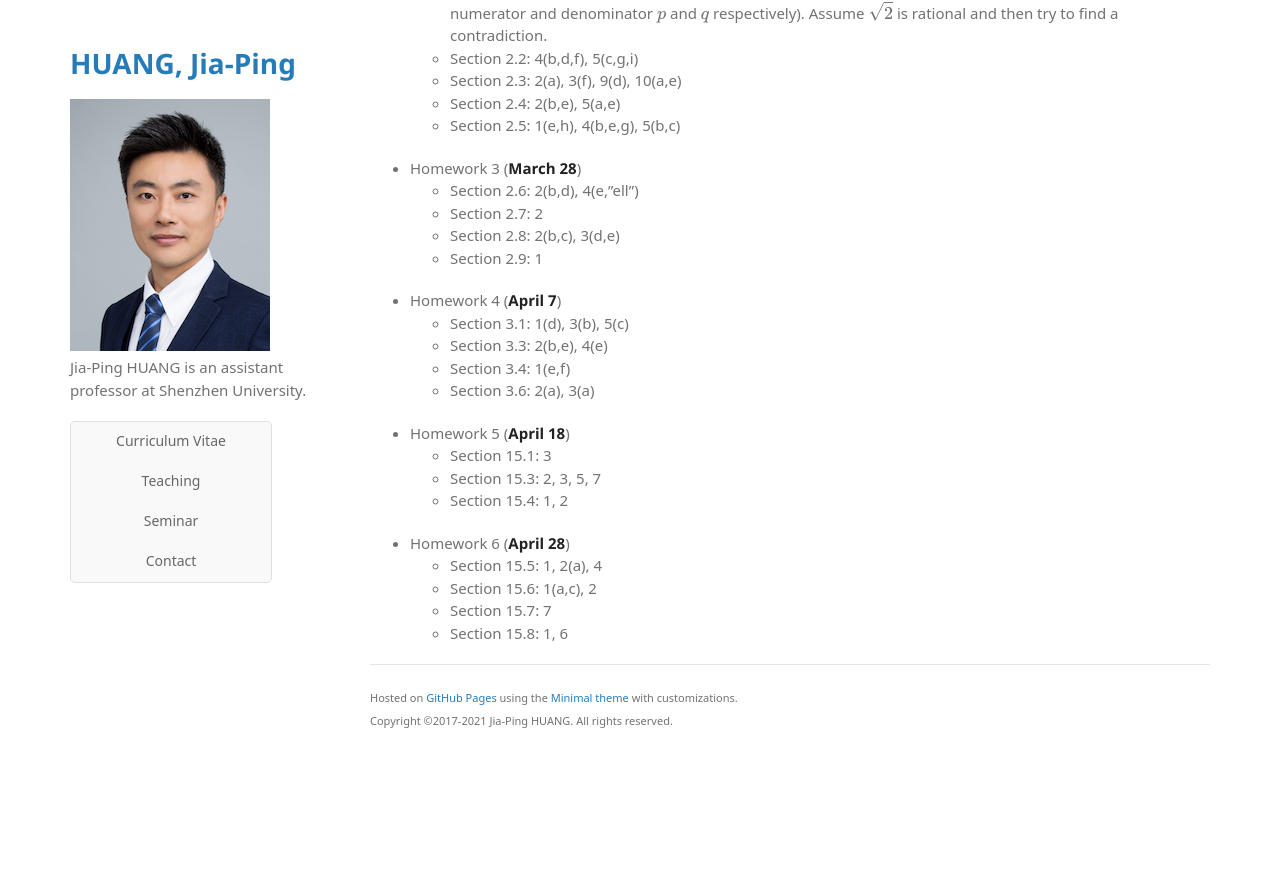
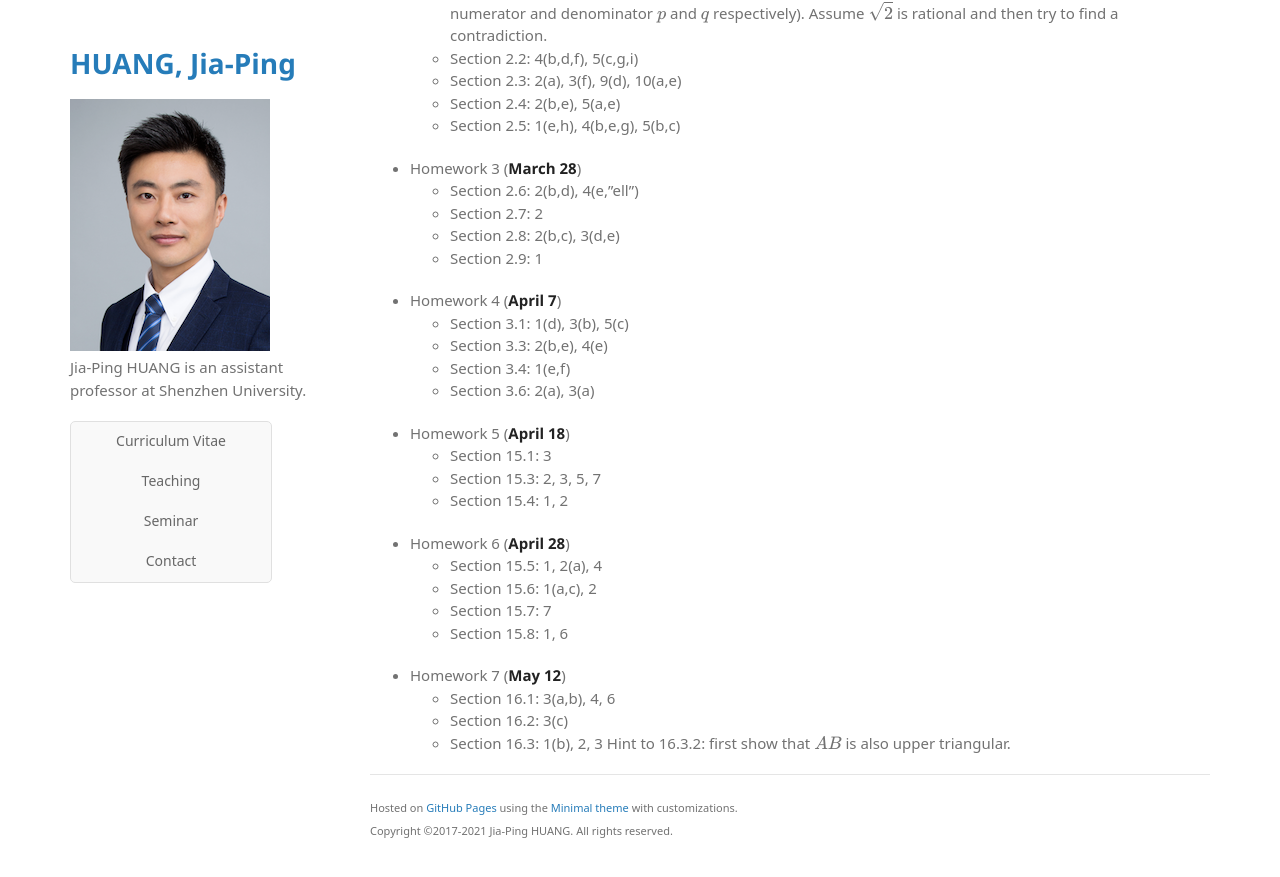
Before and after one commit to huangjp28/huangjp28.github.io, a Jekyll site: the page built from _teaching/02_mathc1.md, in a window 1280 px wide and 900 px high, scrolled down 1768 px. Shown: the top 877 px of the window. Built offline with Jekyll 4.4.1, drawn with Linux system fonts in a browser that asks for light colours; some web fonts are replaced; a script that is not in the unit is left out; before the commit the page ends 2558 px from its top, so only the background shows below that.

Commit message:
Update 02_mathc1.md

```diff
--- a/_teaching/02_mathc1.md
+++ b/_teaching/02_mathc1.md
@@ -101,5 +101,11 @@ Final exam: 60%
   - Section 15.7: 7
   - Section 15.8: 1, 6
 
+* Homework 7 (**May 12**)
+  - Section 16.1: 3(a,b), 4, 6
+  - Section 16.2: 3(c)
+  - Section 16.3: 1(b), 2, 3
+    Hint to 16.3.2: first show that \\( A B\\) is also upper triangular.
+
 
 ---
```
